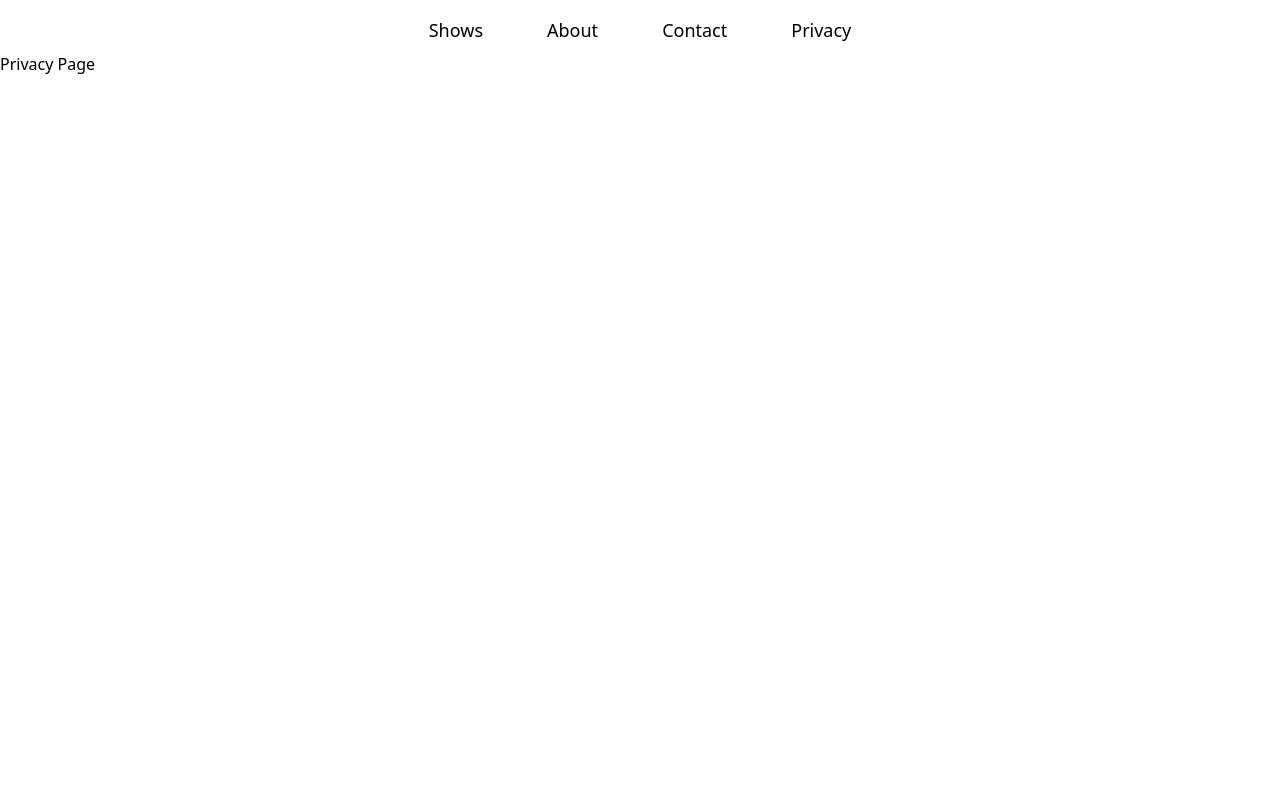
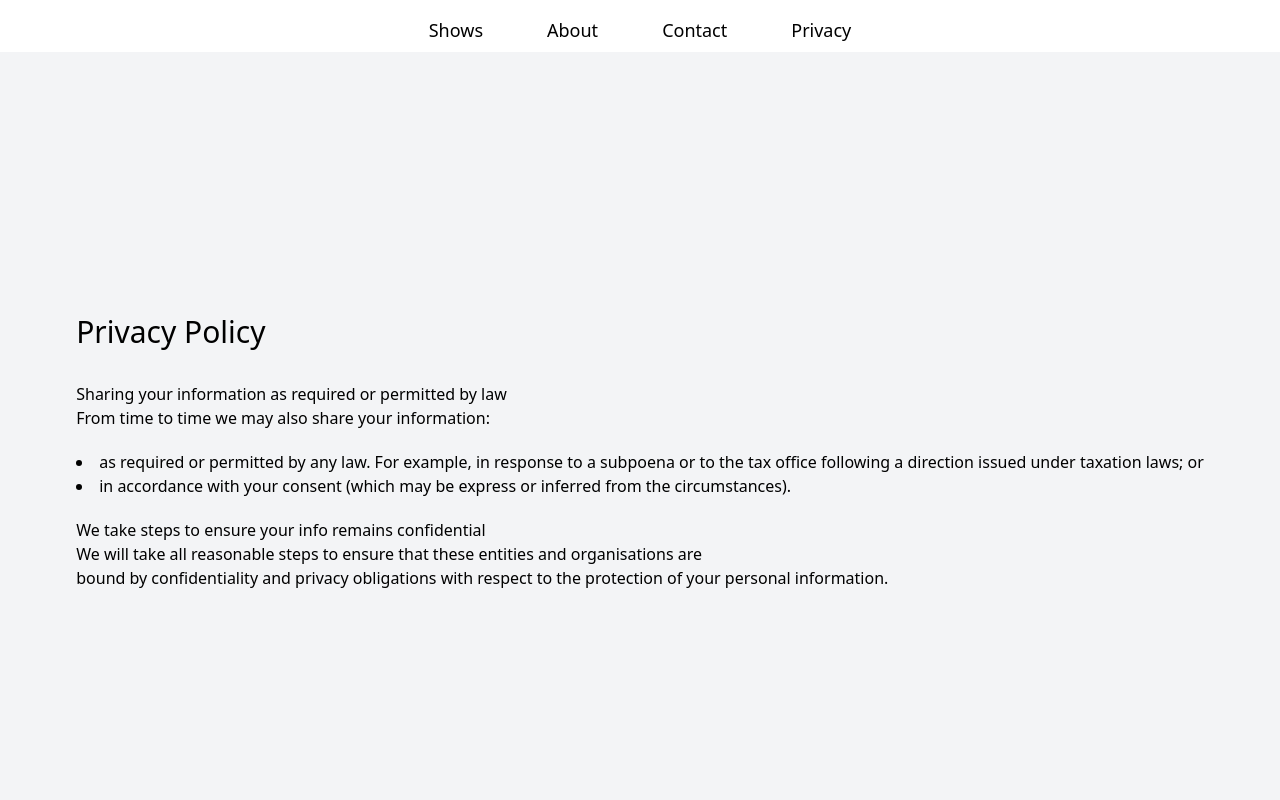
Before and after one commit to Tcaf351/Next.js-Assignment, a Next.js app in the folder anime-search/: page /privacy in a window 1280 px wide. Shown: the top 800 px of the page. Built offline with nearby package versions, Linux system fonts and the light colour scheme.

Commit message:
Home Page MVP complete

```diff
--- a/anime-search/pages/about.jsx
+++ b/anime-search/pages/about.jsx
@@ -2,7 +2,7 @@
 
 function About() {
     return (
-        <div className="min-h-screen">
+        <div className="min-h-screen bg-gray-100">
             <h1>About Page</h1>
         </div>
      );
--- a/anime-search/pages/index.jsx
+++ b/anime-search/pages/index.jsx
@@ -4,8 +4,15 @@
 // const Home: NextPage = () => {
   const Home = () => {
   return (
-    <div className="min-h-screen">
-      <h1>Home Page</h1>
+    <div>
+      <div className="min-h-screen bg-gray-100 flex flex-col items-start justify-center px-10">
+        <div className="flex flex-row items-center justify-center">
+          <h1 className="text-5xl font-medium">Welcome to</h1> <span className="text-5xl font-medium px-3 bg-clip-text text-transparent bg-gradient-to-r from-red-500 to-yellow-500">Anime-Search</span>
+        </div>
+        <div>
+          <h1 className="text-2xl py-1">Your source for searching Anime!</h1>
+        </div>
+      </div>
     </div>
   )
 }
--- a/anime-search/pages/privacy.jsx
+++ b/anime-search/pages/privacy.jsx
@@ -2,8 +2,17 @@
 
 function Privacy() {
     return (
-        <div className="min-h-screen">
-            <h1>Privacy Page</h1>
+        <div className="min-h-screen flex flex-col items-center justify-center bg-gray-100">
+            <div className="p-10">
+                <h1 className="text-3xl pb-8">Privacy Policy</h1>
+                <p>Sharing your information as required or permitted by law</p>
+                <p>From time to time we may also share your information:</p>
+                <li className="pt-5">as required or permitted by any law. For example, in response to a subpoena or to the tax office following a direction issued under taxation laws; or</li>
+                <li className="pb-5">in accordance with your consent (which may be express or inferred from the circumstances).</li>
+
+                <p>We take steps to ensure your info remains confidential</p>
+                <p>We will take all reasonable steps to ensure that these entities and organisations are <br /> bound by confidentiality and privacy obligations with respect to the protection of your personal information.</p>
+            </div>
         </div>
      );
 }
--- a/anime-search/pages/shows.jsx
+++ b/anime-search/pages/shows.jsx
@@ -2,7 +2,7 @@
 
 function Shows() {
     return (
-        <div className="min-h-screen">
+        <div className="min-h-screen bg-gray-100">
             <h1>Individual shows page</h1>
         </div>
      );
```
